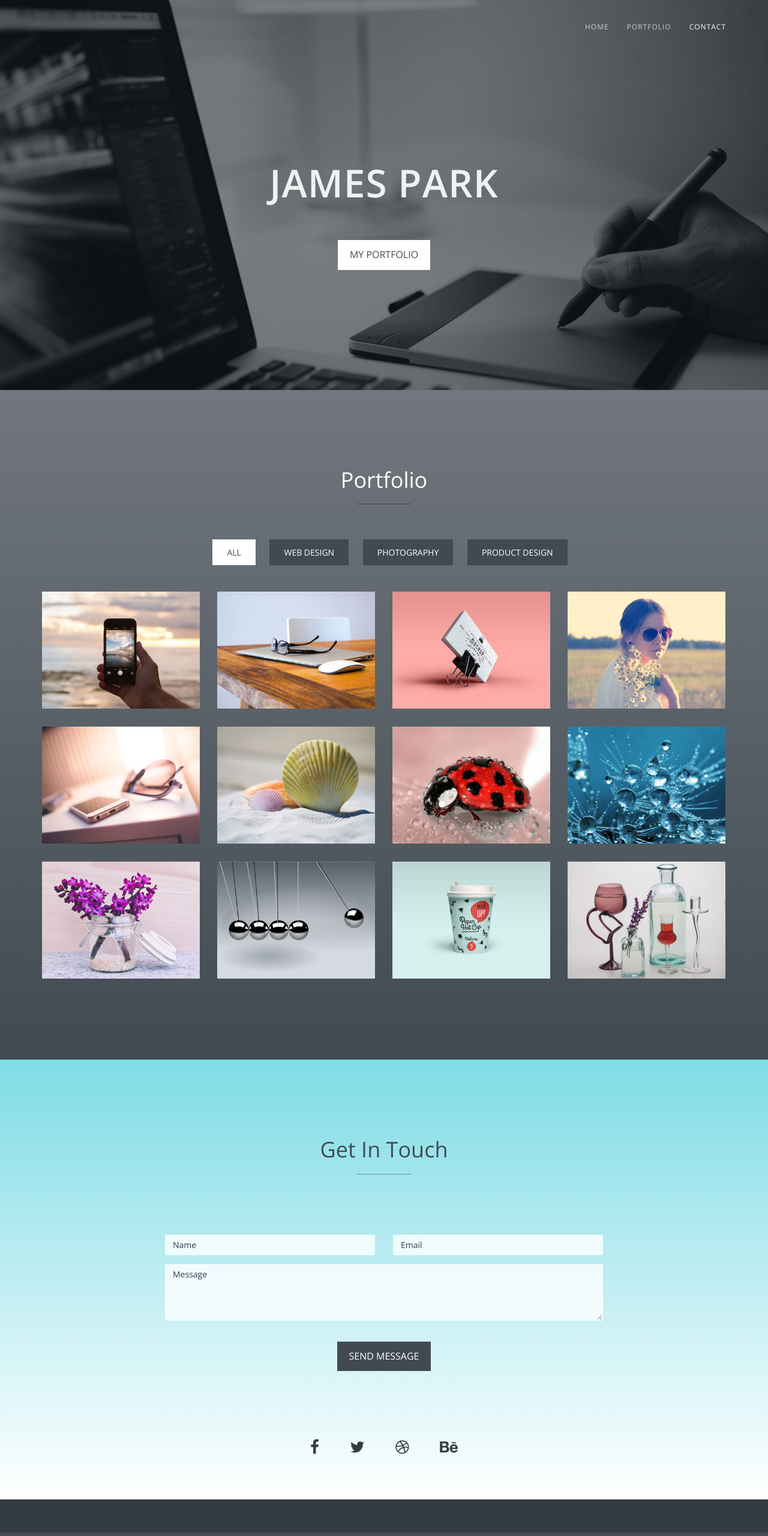
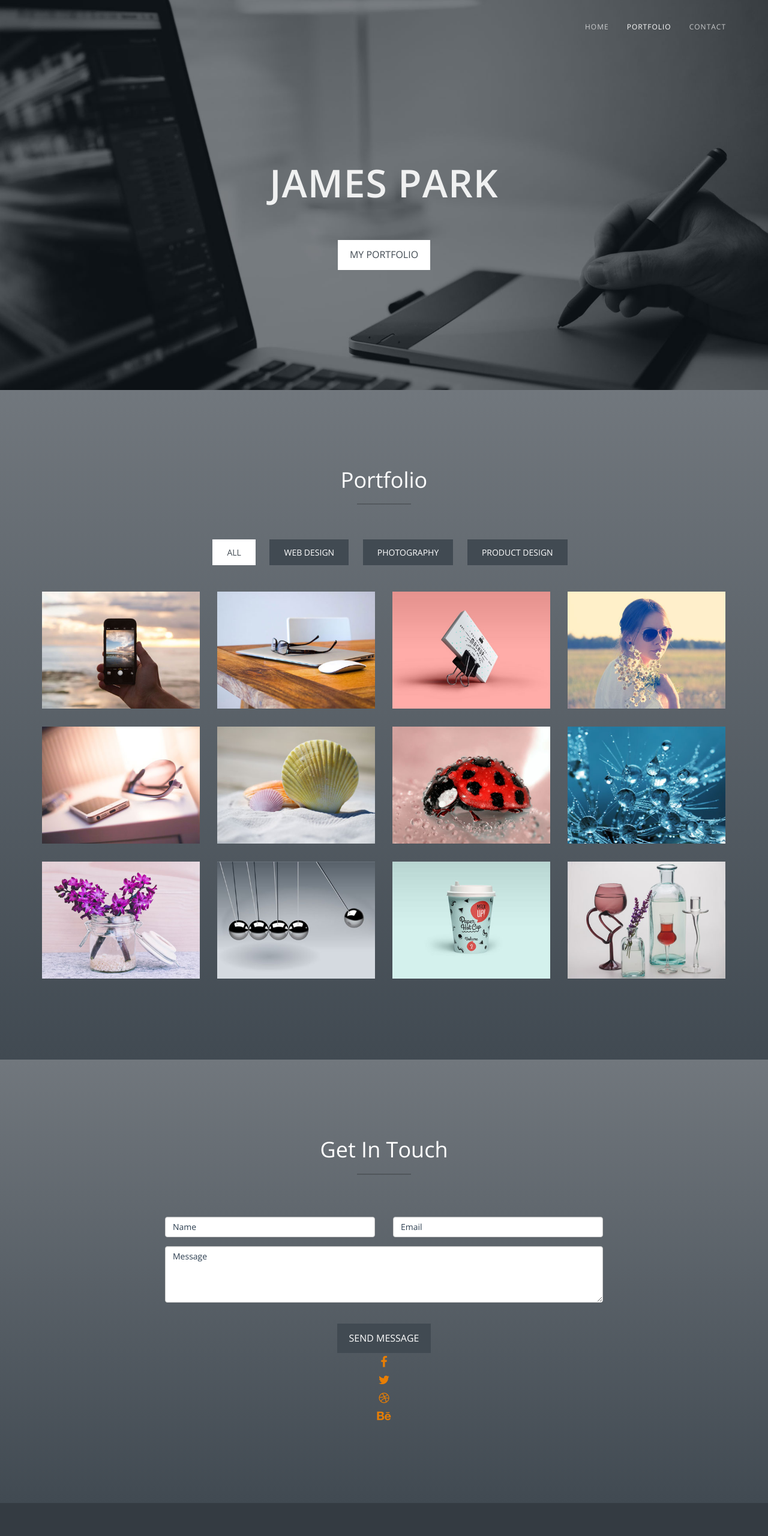
Before and after one commit to pbandjelly/pbandjelly.github.io, a PHP site: page / in a window 1280 px wide. Shown: the whole page at 60% size. Run offline with PHP 8.4, Linux system fonts and the light colour scheme; some libraries are stand-ins or nearby versions.

Commit message:
site edits

```diff
--- a/css/style.css
+++ b/css/style.css
@@ -213,7 +213,7 @@ filter: progid:DXImageTransform.Microsoft.gradient( startColorstr='#ffffff', end
 /* Portfolio Section */
 #portfolio {
 	padding: 120px 0;
-	/* Permalink - use to edit and share this gradient: http://colorzilla.com/gradient-editor/#ffffff+0,ffffff+0,ffffff+0,71777d+0,414a52+100 */
+	/* Permalink - use to edit and share this gradient: http://colorzilla.com/grkadient-editor/#ffffff+0,ffffff+0,ffffff+0,71777d+0,414a52+100 */
 	background: rgb(255,255,255); /* Old browsers */
 	background: -moz-linear-gradient(top, rgba(255,255,255,1) 0%, rgba(255,255,255,1) 0%, rgba(255,255,255,1) 0%, rgba(113,119,125,1) 0%, rgba(65,74,82,1) 100%); /* FF3.6-15 */
 	background: -webkit-linear-gradient(top, rgba(255,255,255,1) 0%, rgba(255,255,255,1) 0%, rgba(255,255,255,1) 0%, rgba(113,119,125,1) 0%, rgba(65,74,82,1) 100%); /* Chrome10-25,Safari5.1-6 */
--- a/index.html
+++ b/index.html
@@ -64,7 +64,7 @@
       <div class="row">
         <div class="intro-text">
           <h1>James Park</h1>
-          <p></p>
+          <br>
           <a href="#portfolio" class="btn btn-custom btn-lg page-scroll">My Portfolio</a> </div>
       </div>
     </div>
@@ -222,7 +222,7 @@
   </div>
 </div>
 <!-- Contact Section -->
-<div id="contact" class="text-center">
+<div id="portfolio" class="text-center">
   <div class="container">
     <div class="section-title center">
       <h2>Get In Touch</h2>
```
